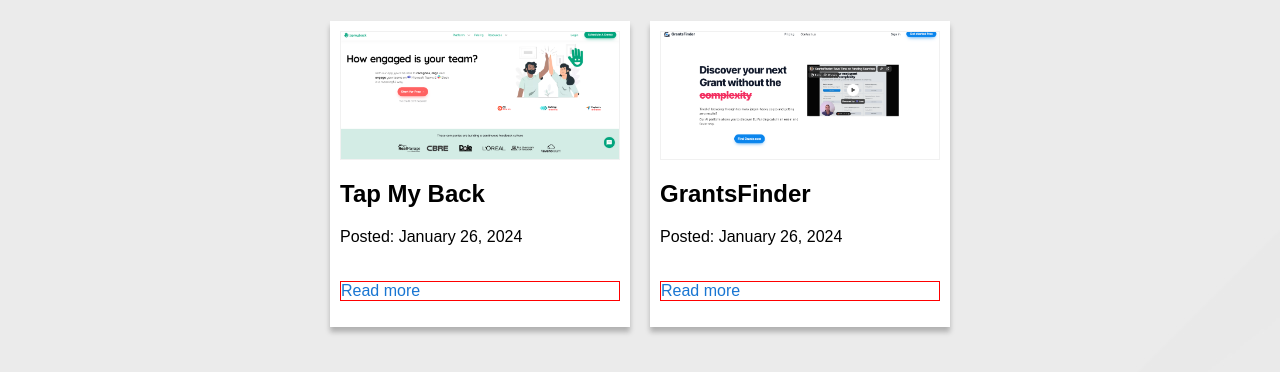
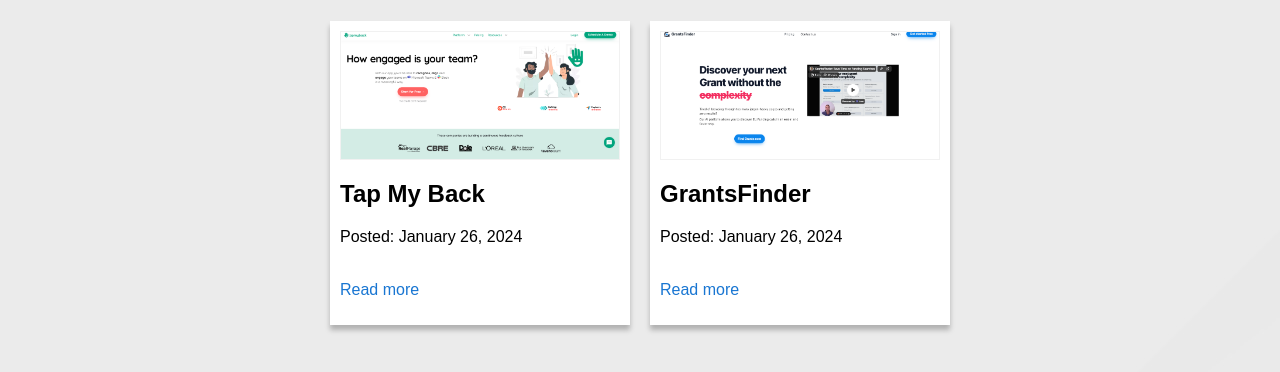
Before and after one commit to daniazevedo43/my-portfolio, a Gatsby site: page /projects in a window 1280 px wide. Shown: the part 186-558 px from the top of the page. Built offline with nearby package versions, Linux system fonts and the light colour scheme; Gatsby itself is replaced by a stand-in of ours.

Commit message:
border removed

```diff
--- a/src/pages/projects/index.js
+++ b/src/pages/projects/index.js
@@ -30,7 +30,7 @@
                     <h2> {node.frontmatter.title} </h2>
                     <p>Posted: {node.frontmatter.date}</p>
                     <Link to={`/projects/${node.frontmatter.slug}`} className={readMore}>
-                        <p style={{ border: '1px solid red' }} className={readMore}>Read more</p>
+                        <p className={readMore}>Read more</p>
                     </Link>
                   </article>
                 </div>
```
